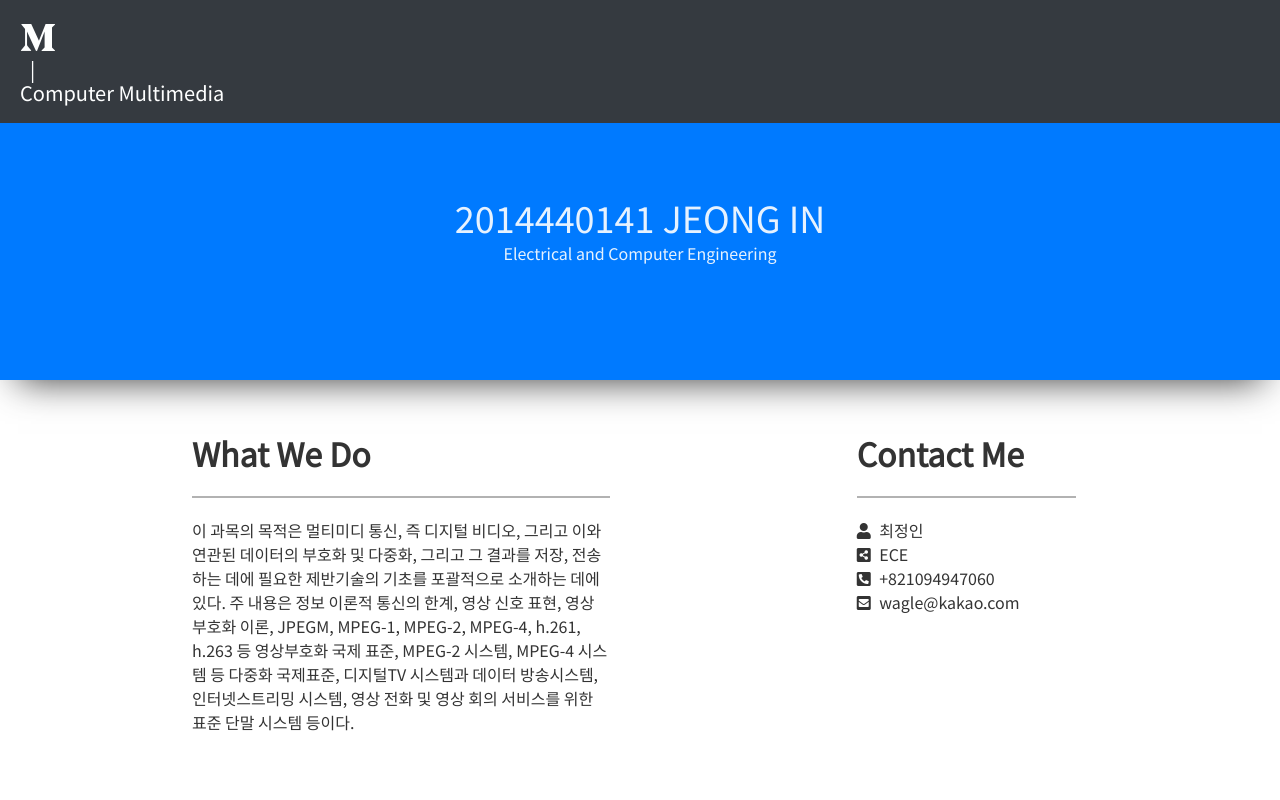
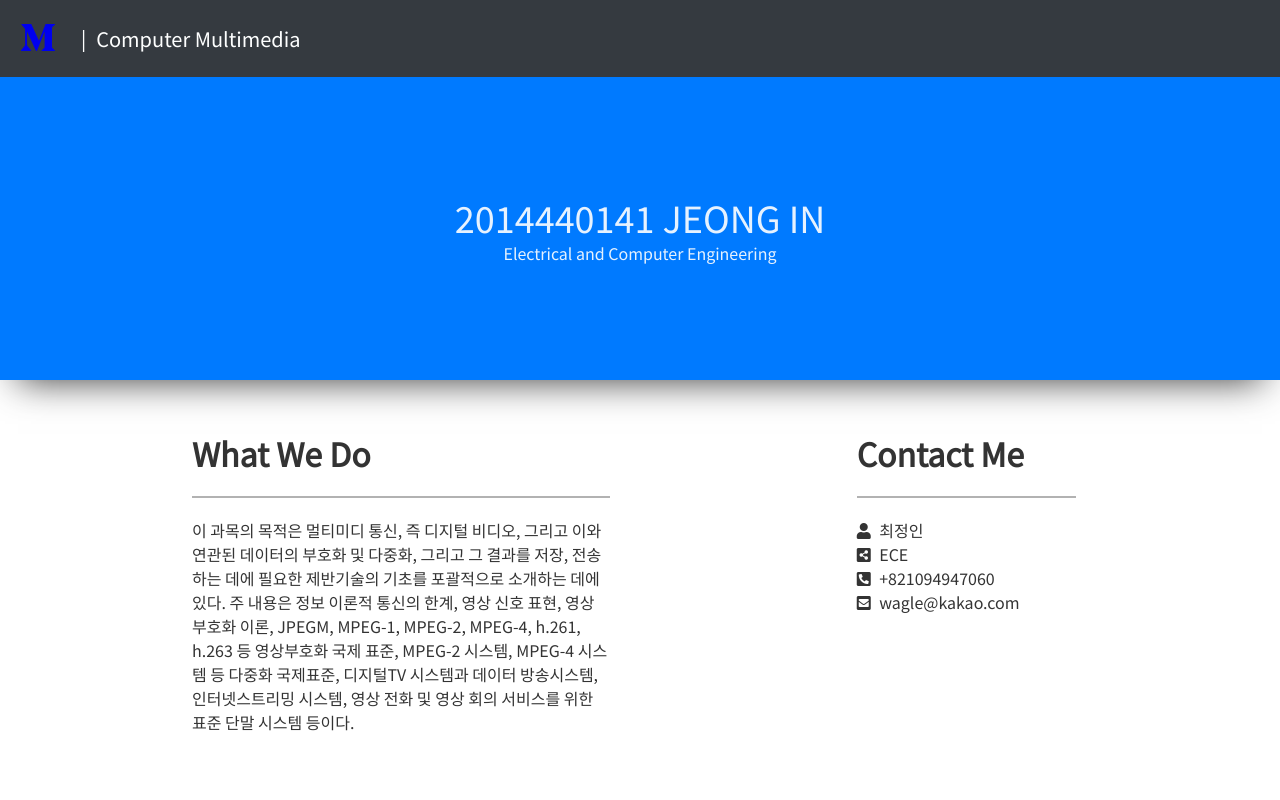
Before and after one commit to wagle2/multimedia, a plain HTML site: page index.html in a window 1280 px wide. Shown: the top 800 px of the page. Drawn offline with Linux system fonts and the light colour scheme.

Commit message:
Update index.html

```diff
--- a/index.html
+++ b/index.html
@@ -20,11 +20,11 @@
   </head>
   <body>
     <header class="status_bar">
-      <a href="index.html">
-        <div class="main_icon"><i class="fab fa-medium-m"></i></div>
-        <div class="division">|</div>
-        <div class="main_title">Computer Multimedia</div>
-      </a>
+      <div class="main_icon">
+        <a href="index.html"><i class="fab fa-medium-m"></i></a>
+      </div>
+      <div class="division">|</div>
+      <div class="main_title">Computer Multimedia</div>
     </header>
     <header class="main">
       <div class="title">2014440141 JEONG IN</div>
```
